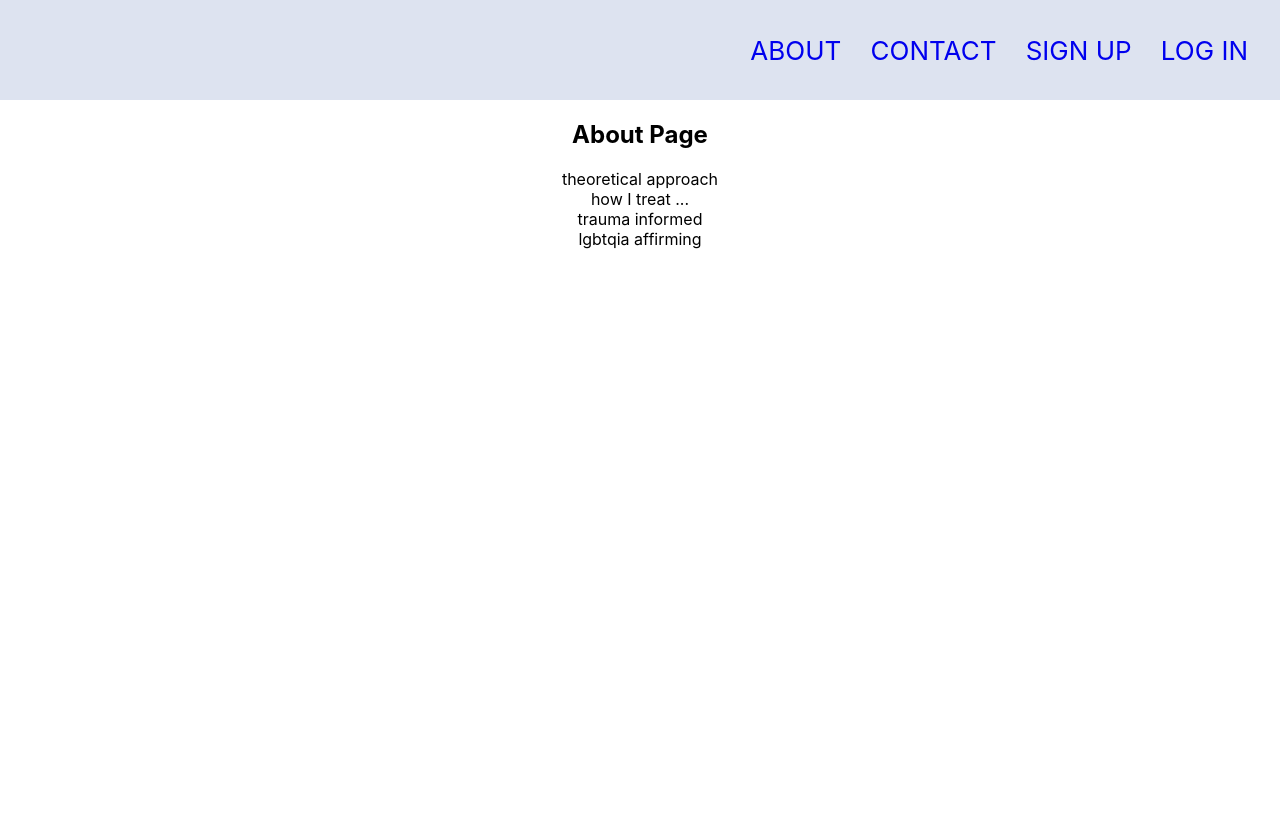
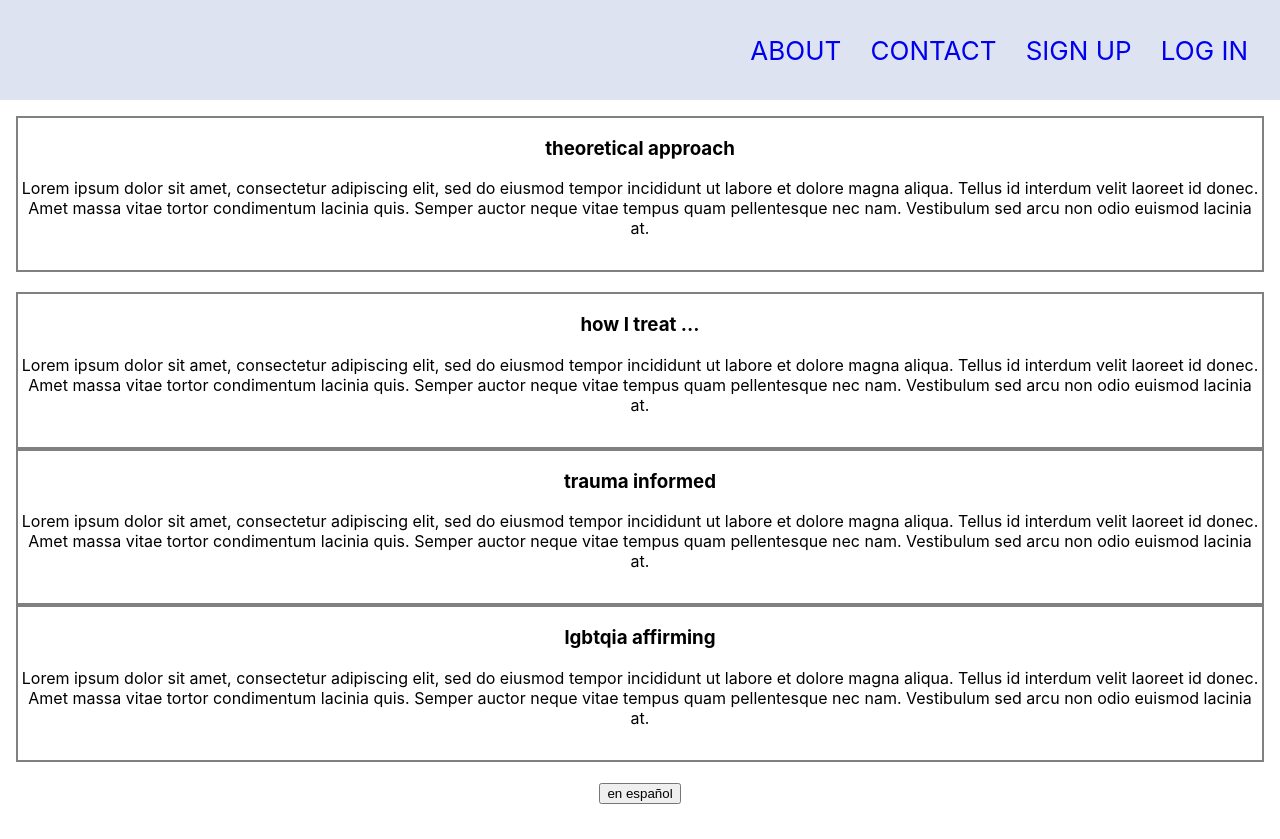
Before and after one commit to aprilkrg/sonrisa, a React (Create React App) app: page /about in a window 1280 px wide. Before the commit the page ends 800 px from the top, so only its background shows below. Built offline with nearby package versions, Linux system fonts and the light colour scheme.

Commit message:
fill in about section

```diff
--- a/src/components/About/About.css
+++ b/src/components/About/About.css
@@ -1,4 +1,10 @@
 .About {
     display: flex;
     flex-direction: column;
+    margin: 1rem;
 }
+
+.About-section {
+    border: gray solid 2px;
+    padding-bottom: 1rem;
+}
--- a/src/components/About/About.jsx
+++ b/src/components/About/About.jsx
@@ -1,15 +1,27 @@
 import React, { Component } from 'react';
 import './About.css';
 
-class About extends Component{
+class About extends Component {
     render() {
-        return(
+        return (
             <div className='About'>
-                <h2>About Page</h2>
-                <div>theoretical approach</div>
-                <div>how I treat ... </div>
-                <div>trauma informed</div>
-                <div>lgbtqia affirming</div>
+                <div className='About-section'>
+                    <h3>theoretical approach</h3>
+                    <p>Lorem ipsum dolor sit amet, consectetur adipiscing elit, sed do eiusmod tempor incididunt ut labore et dolore magna aliqua. Tellus id interdum velit laoreet id donec. Amet massa vitae tortor condimentum lacinia quis. Semper auctor neque vitae tempus quam pellentesque nec nam. Vestibulum sed arcu non odio euismod lacinia at.</p>
+                </div><br></br>
+                <div className='About-section'>
+                    <h3>how I treat ... </h3>
+                    <p>Lorem ipsum dolor sit amet, consectetur adipiscing elit, sed do eiusmod tempor incididunt ut labore et dolore magna aliqua. Tellus id interdum velit laoreet id donec. Amet massa vitae tortor condimentum lacinia quis. Semper auctor neque vitae tempus quam pellentesque nec nam. Vestibulum sed arcu non odio euismod lacinia at.</p>
+                </div>
+                <div className='About-section'>
+                    <h3>trauma informed</h3>
+                    <p>Lorem ipsum dolor sit amet, consectetur adipiscing elit, sed do eiusmod tempor incididunt ut labore et dolore magna aliqua. Tellus id interdum velit laoreet id donec. Amet massa vitae tortor condimentum lacinia quis. Semper auctor neque vitae tempus quam pellentesque nec nam. Vestibulum sed arcu non odio euismod lacinia at.</p>
+                </div>
+                <div className='About-section'>
+                    <h3>lgbtqia affirming</h3>
+                    <p>Lorem ipsum dolor sit amet, consectetur adipiscing elit, sed do eiusmod tempor incididunt ut labore et dolore magna aliqua. Tellus id interdum velit laoreet id donec. Amet massa vitae tortor condimentum lacinia quis. Semper auctor neque vitae tempus quam pellentesque nec nam. Vestibulum sed arcu non odio euismod lacinia at.</p>
+                </div>
+                <h3><button>en español</button></h3>
             </div>
         )
     }
--- a/src/components/Resources/Resources.jsx
+++ b/src/components/Resources/Resources.jsx
@@ -6,6 +6,7 @@ class Resources extends Component{
         return(
             <div>
                 Resource List
+
             </div>
         )
     }
```
Also changed, not shown: src/components/Contact/ContactForm.jsx (+24 -2 lines), src/utils/contactService.js (added).
